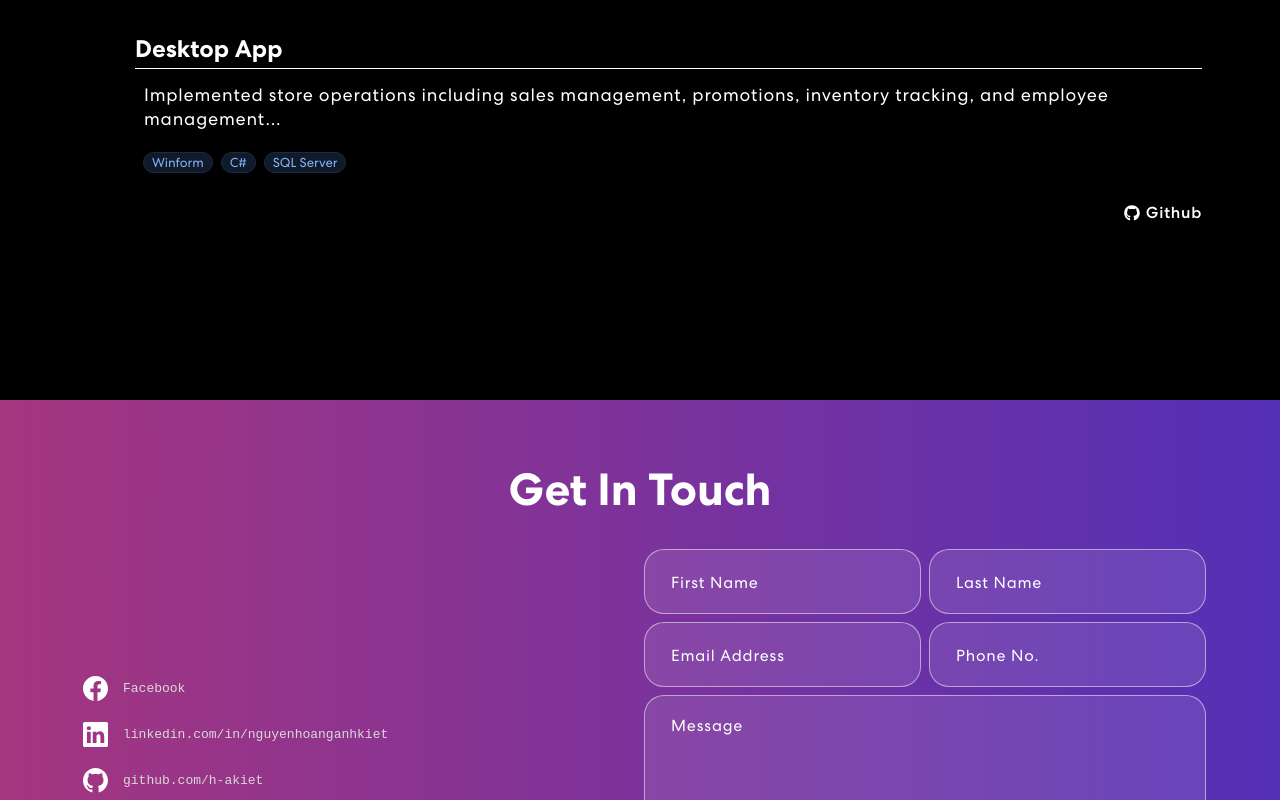
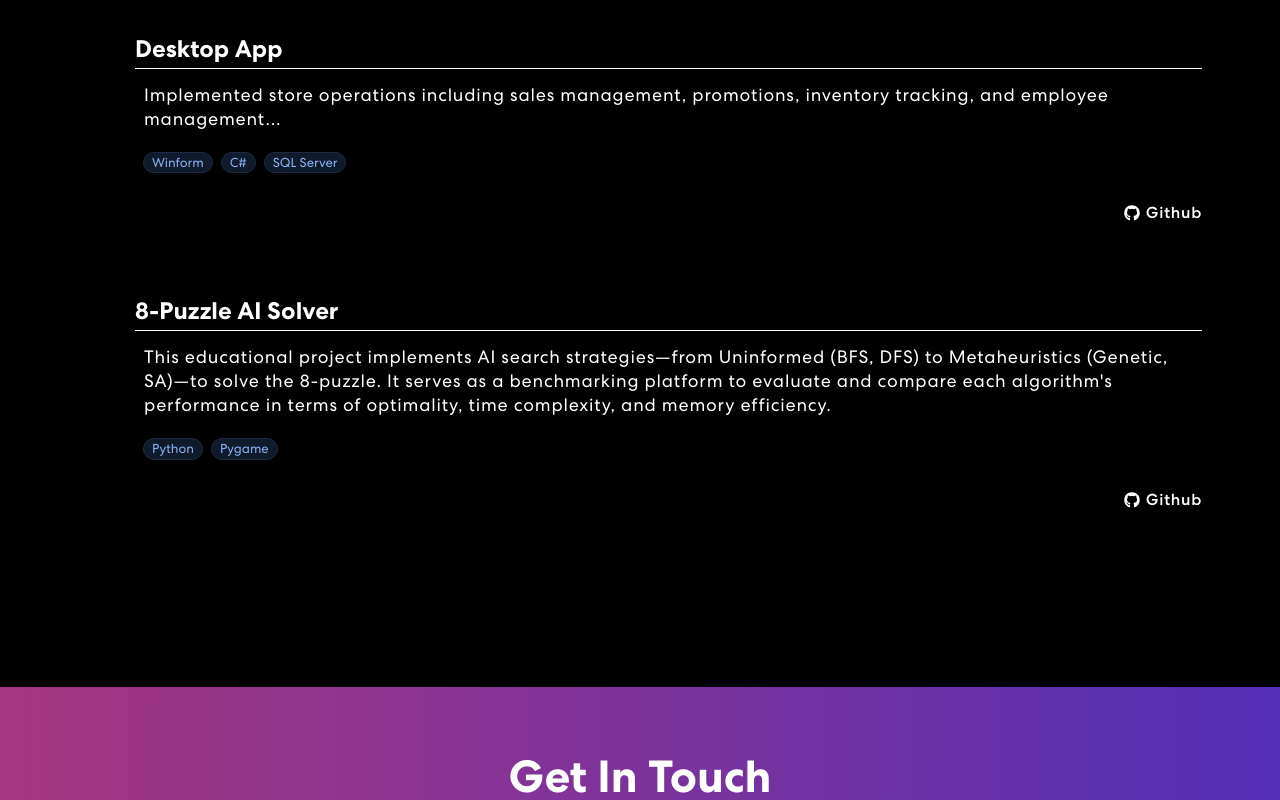
Before and after one commit to h-akiet/portfolio, a React (Vite) app: page / in a window 1280 px wide. Shown: the part 2000-2800 px from the top of the page. Built offline with nearby package versions, Linux system fonts and the light colour scheme.

Commit message:
error validate style

```diff
--- a/src/App.css
+++ b/src/App.css
@@ -132,7 +132,7 @@ p.danger {
 }
 
 .shake {
-  animation: shake 0.3s ease-in-out;
+  animation: shake 0.4s ease-in-out;
   border: 1px solid #ff4d4d !important;
 }
 
@@ -809,7 +809,7 @@ nav.navbar .navbar-toggler[aria-expanded="true"] .navbar-toggler-icon {
   font-weight: 500;
   font-size: 18px;
   letter-spacing: 0.8px;
-  transition: 0.3s ease-in-out;
+  transition: border-color 1s ease, box-shadow 1s ease;
 }
 
 .contact .px-1{
--- a/src/components/Contact.jsx
+++ b/src/components/Contact.jsx
@@ -1,4 +1,4 @@
-import { useState } from "react";
+import { useState, useEffect } from "react";
 import { createClient } from "@supabase/supabase-js";
 import { Container, Row, Col } from "react-bootstrap";
 import contactImg from "../assets/img/contact-img.svg";
@@ -31,6 +31,20 @@ export const Contact = () => {
     });
     if (error[category]) setError({ ...error, [category]: false });
   };
+
+  useEffect(() => {
+    const hasErrors = Object.keys(error).length > 0;
+
+    if (hasErrors) {
+      const timer = setTimeout(() => {
+        setError({});
+      }, 2000);
+
+      return () => clearTimeout(timer);
+    }
+  }, [error]);
+
+
   const handleSubmit = async (e) => {
     e.preventDefault();
     setButtonText("Sending...");
--- a/src/components/Projects.jsx
+++ b/src/components/Projects.jsx
@@ -33,6 +33,15 @@ export const Project = () => {
             imgUrl: projImg2,
             githubUrl: "https://github.com/h-akiet/OneShop-Website.git",
         },
+
+        {
+            title: "8-Puzzle AI Solver",
+            description: `This educational project implements AI search strategies—from Uninformed (BFS, DFS) to Metaheuristics (Genetic, SA)—to solve the 8-puzzle. It serves as a benchmarking platform to evaluate and compare each algorithm's performance in terms of optimality, time complexity, and memory efficiency.`,
+            tech: ["Python", "Pygame"],
+            imgUrl: projImg2,
+            githubUrl: "https://github.com/h-akiet/8-Puzzle_AI_Solver.git",
+        },
+
 
     ];
 
```
